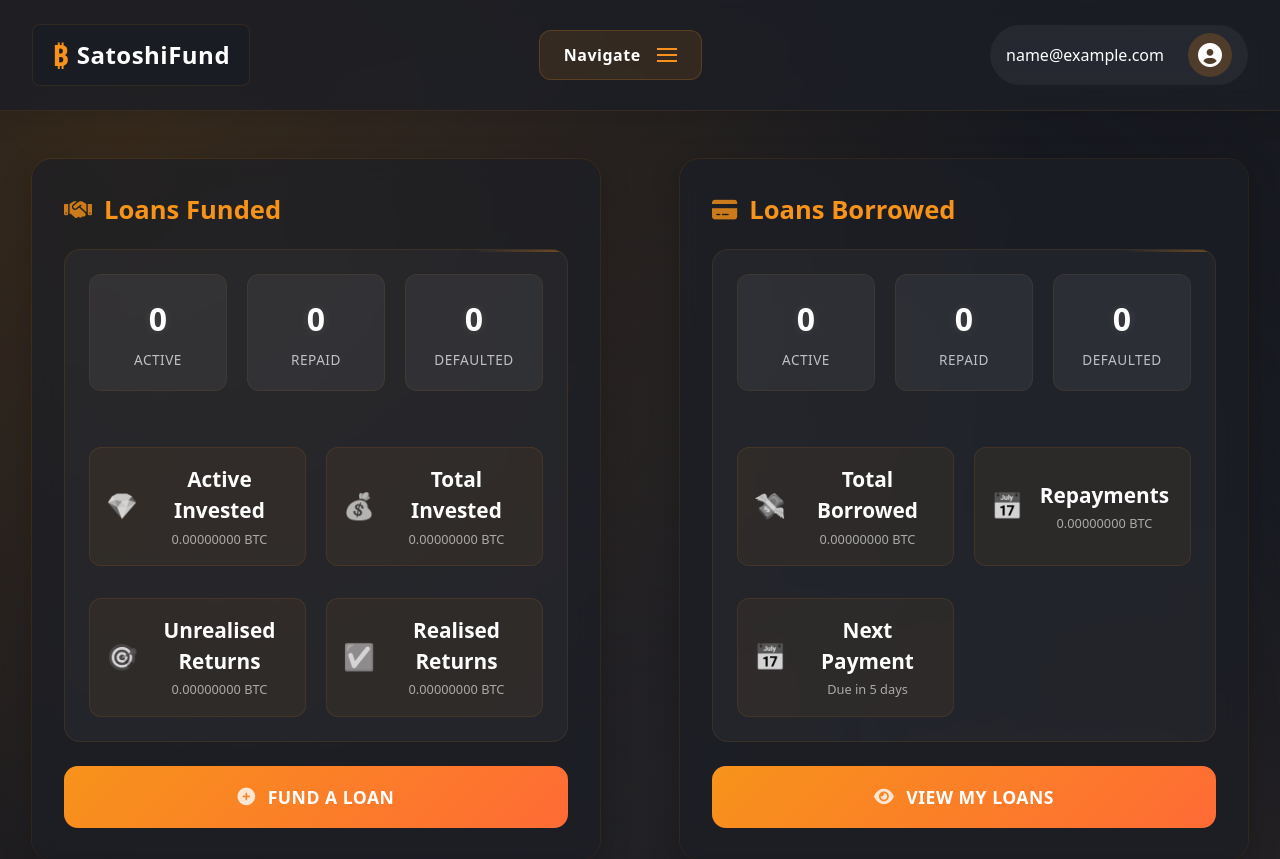
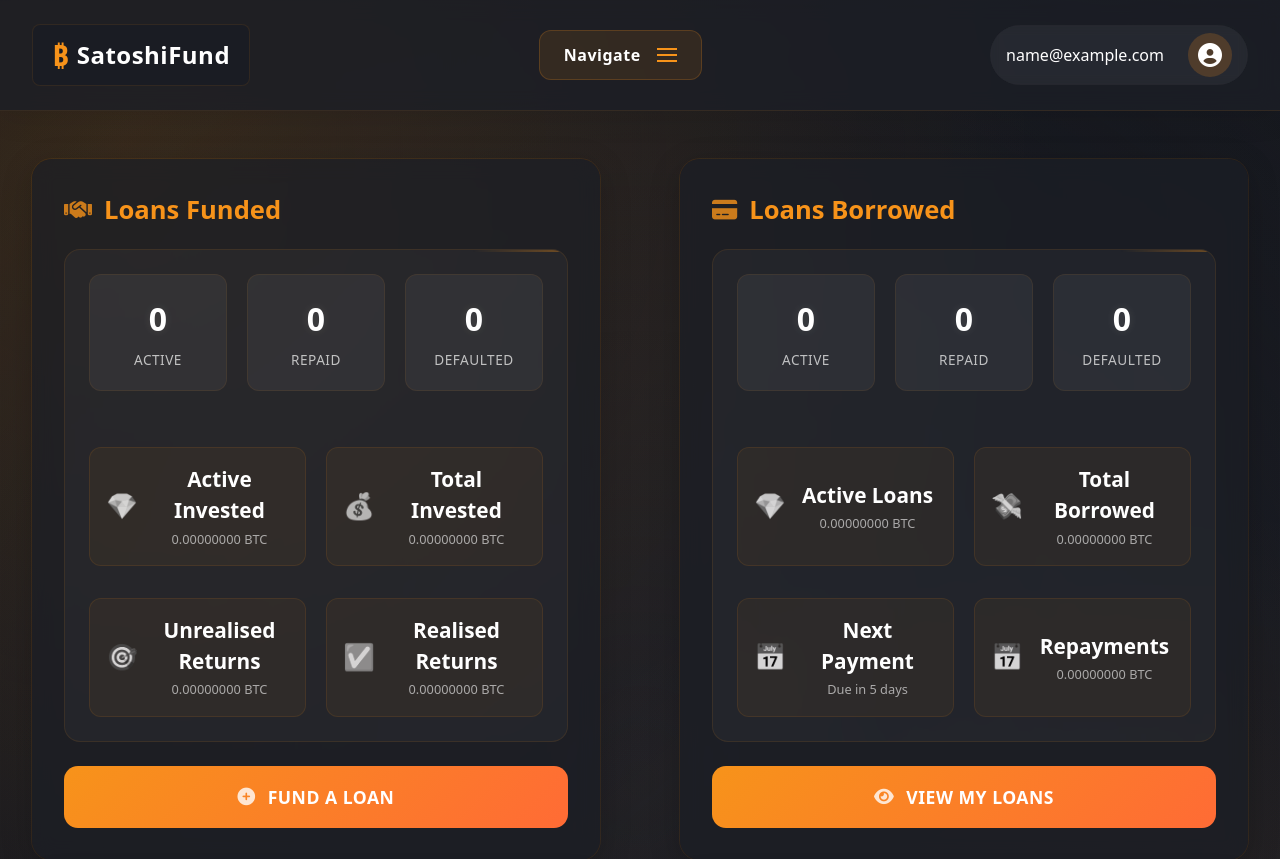
Before and after one commit to SatoshiFundAus/dev1003-p2p-crypto-lending-frontend, a React (Vite) app: page /dashboard in a window 1280 px wide. Shown: the top 859 px of the page. Built offline with nearby package versions, Linux system fonts and the light colour scheme; no server answers; sample sign-in values are in the browser's storage.

Commit message:
Restructured active and total loans

```diff
--- a/src/components/Dashboard.jsx
+++ b/src/components/Dashboard.jsx
@@ -26,7 +26,8 @@ function Dashboard() {
             repaidLoans: 0,
             defaultedLoans: 0,
             totalBorrowed: 0,
-            monthlyRepayments: 0
+            monthlyRepayments: 0,
+            activeLoansAmount: 0
         },
         wallet: {
             totalFunds: 0
@@ -155,6 +156,16 @@ function Dashboard() {
                         return isNotComplete && isNotExpired;
                     }).length;
 
+                    // Calculate active loans amount
+                    const activeLoansAmount = borrowerDealsData.reduce((sum, deal) => {
+                        const isNotComplete = !deal.isComplete;
+                        const isNotExpired = new Date(deal.expectedCompletionDate) > new Date();
+                        if (isNotComplete && isNotExpired) {
+                            return sum + (deal.loanDetails?.request_amount || 0);
+                        }
+                        return sum;
+                    }, 0);
+
                     // Calculate repaid and defaulted loans
                     const repaidLoans = borrowerDealsData.filter(deal => deal.isComplete).length;
                     const defaultedLoans = borrowerDealsData.filter(deal => {
@@ -166,14 +177,26 @@ function Dashboard() {
                     // Calculate total borrowed (sum of all loan amounts)
                     const totalBorrowed = borrowerDealsData.reduce((sum, deal) => {
                         const amount = deal.loanDetails?.request_amount || 0;
+                        console.log('Adding to total borrowed:', {
+                            dealId: deal._id,
+                            amount,
+                            status: deal.isComplete ? 'repaid' :
+                                   new Date(deal.expectedCompletionDate) <= new Date() ? 'defaulted' : 'active',
+                            currentSum: sum
+                        });
                         return sum + amount;
                     }, 0);
 
-                    console.log('Borrower stats:', {
-                        openLoans,
-                        repaidLoans,
-                        defaultedLoans,
-                        totalBorrowed
+                    console.log('Total borrowed breakdown:', {
+                        totalBorrowed,
+                        activeAmount: activeLoansAmount,
+                        repaidAmount: borrowerDealsData.filter(deal => deal.isComplete)
+                            .reduce((sum, deal) => sum + (deal.loanDetails?.request_amount || 0), 0),
+                        defaultedAmount: borrowerDealsData.filter(deal => {
+                            const isNotComplete = !deal.isComplete;
+                            const isExpired = new Date(deal.expectedCompletionDate) <= new Date();
+                            return isNotComplete && isExpired;
+                        }).reduce((sum, deal) => sum + (deal.loanDetails?.request_amount || 0), 0)
                     });
 
                     setLoanStats(prev => ({
@@ -183,6 +206,7 @@ function Dashboard() {
                             repaidLoans,
                             defaultedLoans,
                             totalBorrowed,
+                            activeLoansAmount,
                             monthlyRepayments: 0
                         }
                     }));
@@ -470,17 +494,17 @@ function Dashboard() {
                             </div>
                             <div className={styles.metricsRow}>
                                 <div className={styles.metricBox}>
+                                    <span className={styles.metricIcon}>💎</span>
+                                    <div className={styles.metricContent}>
+                                        <div className={styles.metricNumber}>Active Loans</div>
+                                        <div className={styles.metricTitle}>{loanStats.borrowed.activeLoansAmount.toFixed(8)} BTC</div>
+                                    </div>
+                                </div>
+                                <div className={styles.metricBox}>
                                     <span className={styles.metricIcon}>💸</span>
                                     <div className={styles.metricContent}>
                                         <div className={styles.metricNumber}>Total Borrowed</div>
                                         <div className={styles.metricTitle}>{loanStats.borrowed.totalBorrowed.toFixed(8)} BTC</div>
-                                    </div>
-                                </div>
-                                <div className={styles.metricBox}>
-                                    <span className={styles.metricIcon}>📅</span>
-                                    <div className={styles.metricContent}>
-                                        <div className={styles.metricNumber}>Repayments</div>
-                                        <div className={styles.metricTitle}>{loanStats.borrowed.monthlyRepayments.toFixed(8)} BTC</div>
                                     </div>
                                 </div>
                             </div>
@@ -490,6 +514,13 @@ function Dashboard() {
                                     <div className={styles.metricContent}>
                                         <div className={styles.metricNumber}>Next Payment</div>
                                         <div className={styles.metricTitle}>Due in 5 days</div>
+                                    </div>
+                                </div>
+                                <div className={styles.metricBox}>
+                                    <span className={styles.metricIcon}>📅</span>
+                                    <div className={styles.metricContent}>
+                                        <div className={styles.metricNumber}>Repayments</div>
+                                        <div className={styles.metricTitle}>{loanStats.borrowed.monthlyRepayments.toFixed(8)} BTC</div>
                                     </div>
                                 </div>
                             </div>
```
